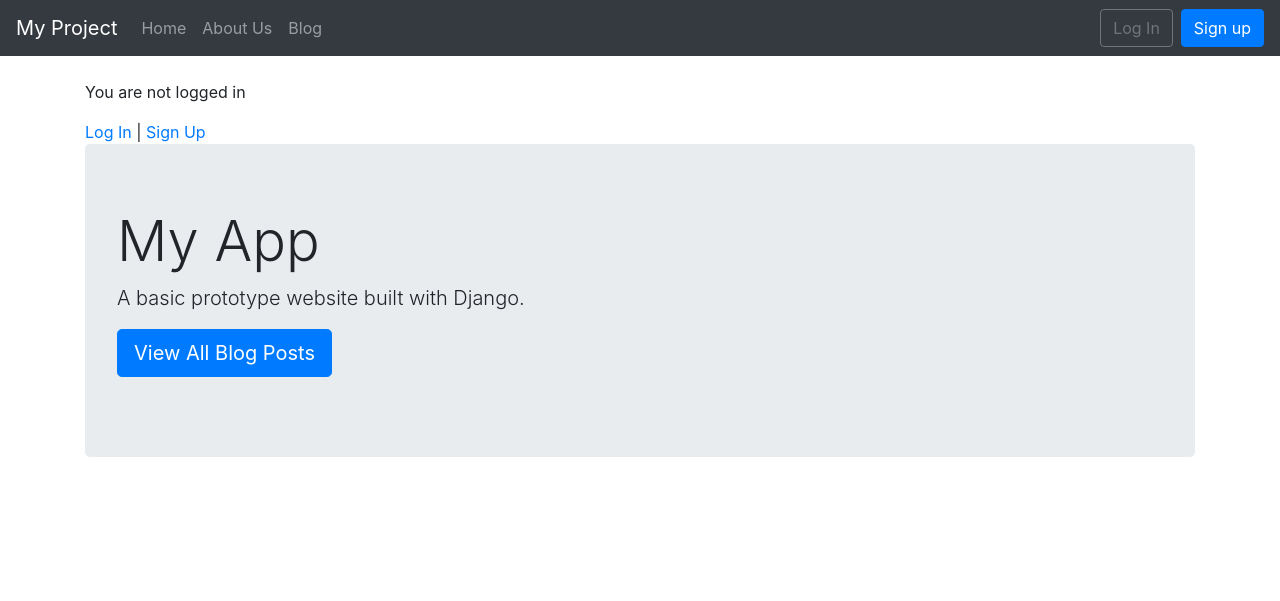
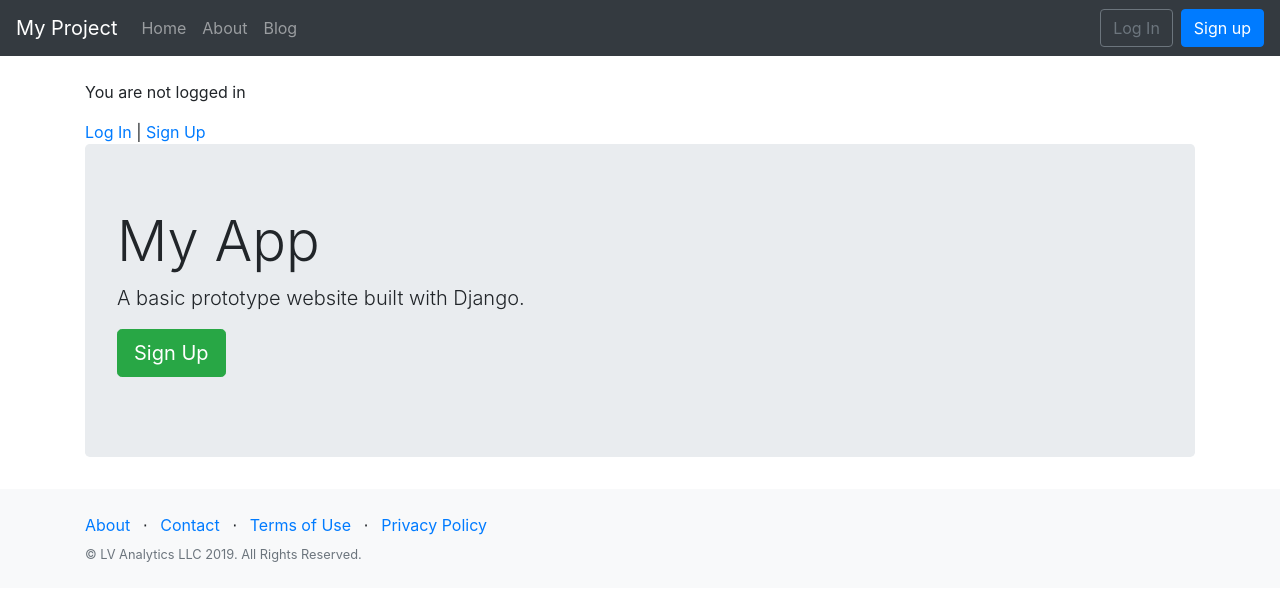
Before and after one commit to nlinc1905/basic-django-project, a Django app: page / in a window 1280 px wide. Shown: the top 601 px of the page. Run offline with Django 3.2, Linux system fonts and the light colour scheme; some libraries are stand-ins or nearby versions.

Commit message:
added footer and conditional masthead

```diff
--- a/myproject/settings.py
+++ b/myproject/settings.py
@@ -123,10 +123,14 @@ USE_L10N = True
 USE_TZ = True
 
 
-# Static files (CSS, JavaScript, Images)
+# Static files (CSS, JavaScript, Images) per app and shared
 # https://docs.djangoproject.com/en/2.1/howto/static-files/
 
 STATIC_URL = '/static/'
+# Setting below points to 1 common static folder for all apps
+STATICFILES_DIRS = (
+   './static/',
+)
 
 
 # Custom users model (used in place of Django's default base user model)
--- a/templates/base.html
+++ b/templates/base.html
@@ -34,7 +34,7 @@
                 <a class="nav-link" href="{% url 'home' %}">Home</a>
             </li>
             <li class="nav-item">
-                <a class="nav-link" href="{% url 'about' %}">About Us</a>
+                <a class="nav-link" href="{% url 'about' %}">About</a>
             </li>
             <li class="nav-item">
                 <a class="nav-link" href="{% url 'blogpost_list' %}">Blog</a>
@@ -102,6 +102,39 @@
         <!--Page specific stuff will go here-->
         {% endblock content %}
     </div>
+
+    <!--Footer-->
+    <footer class="footer bg-light">
+        <br />
+        <div class="container">
+            <div class="row">
+                <div class="col-lg-6 h-100 text-center text-lg-left my-auto">
+                <ul class="list-inline mb-2">
+                    <li class="list-inline-item">
+                        <a href="{% url 'about' %}">About</a>
+                    </li>
+                    <li class="list-inline-item">&sdot;</li>
+                    <li class="list-inline-item">
+                        <a href="#">Contact</a>
+                    </li>
+                    <li class="list-inline-item">&sdot;</li>
+                    <li class="list-inline-item">
+                        <a href="#">Terms of Use</a>
+                    </li>
+                    <li class="list-inline-item">&sdot;</li>
+                    <li class="list-inline-item">
+                        <a href="#">Privacy Policy</a>
+                    </li>
+                </ul>
+                <p class="text-muted small mb-4 mb-lg-0">
+                    &copy; LV Analytics LLC 2019.  All Rights Reserved.
+                </p>
+                </div>
+            </div>
+        </div>
+        <br />
+    </footer>
+
 </body>
 
 </html>
--- a/templates/home.html
+++ b/templates/home.html
@@ -3,6 +3,8 @@
 {% block title %}Home{% endblock title %}
 
 {% block content %}
+
+{% load static %}
 
 {% if user.is_authenticated %}
     Hi {{ user.username }}
@@ -13,12 +15,18 @@
     <a href="{% url 'signup' %}">Sign Up</a>
 {% endif %}
 
+<!--Top Center Masthead-->
 <div class="jumbotron">
     <h1 class="display-4">My App</h1>
     <p class="lead">A basic prototype website built with Django.</p>
     <p class="lead">
-        <a class="btn btn-primary btn-lg" href="{% url 'blogpost_list' %}"
-        role="button">View All Blog Posts</a>
+        {% if user.is_authenticated %}
+            <a class="btn btn-primary btn-lg" href="{% url 'blogpost_list' %}"
+            role="button">View Blog</a>
+        {% else %}
+            <a class="btn btn-success btn-lg" href="{% url 'signup' %}"
+            role="button">Sign Up</a>
+        {% endif %}
     </p>
 </div>
 
--- a/templates/user_profile.html
+++ b/templates/user_profile.html
@@ -22,6 +22,7 @@
                 <p><a href="{% url 'delete_user' %}">Delete My Account</a></p>
             </div>
         </div>
+        <div style="clear: left;"></div>
     </div>
 {% else %}
     <p>You are not logged in</p>
```
